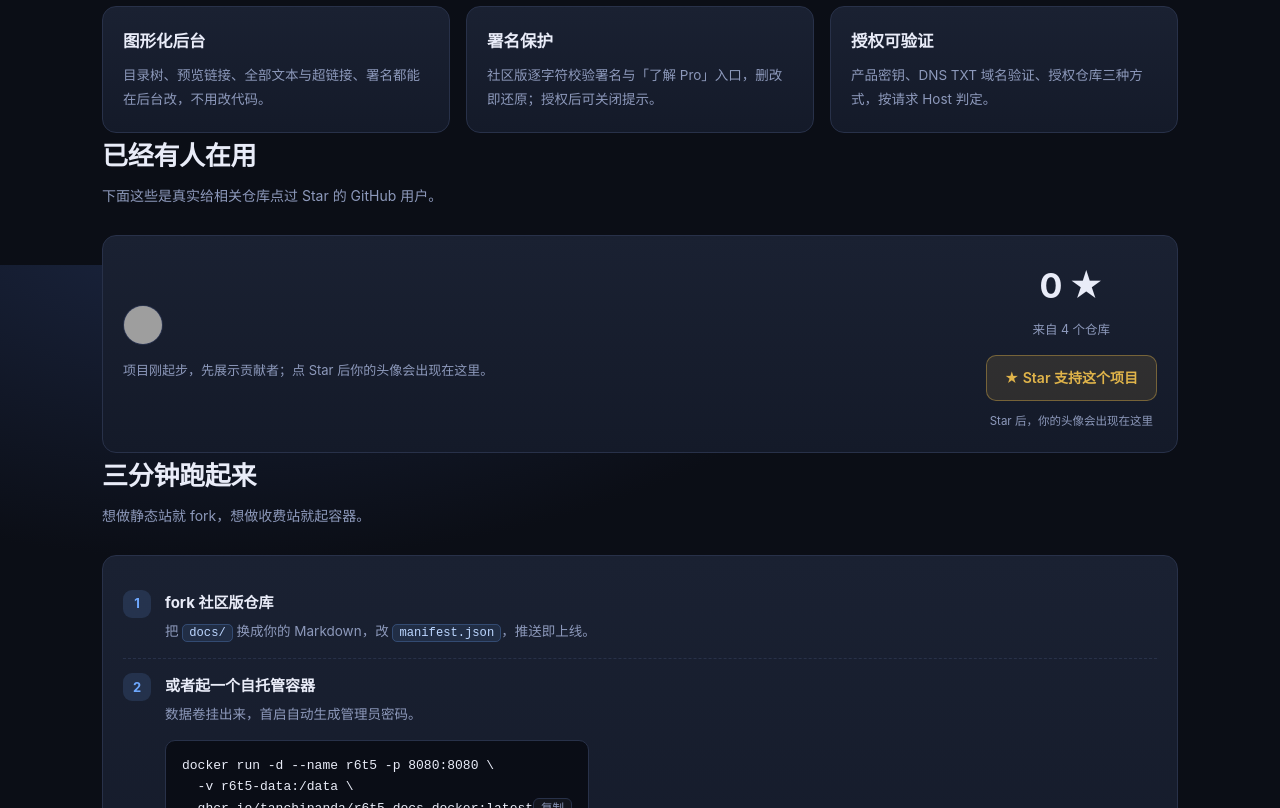
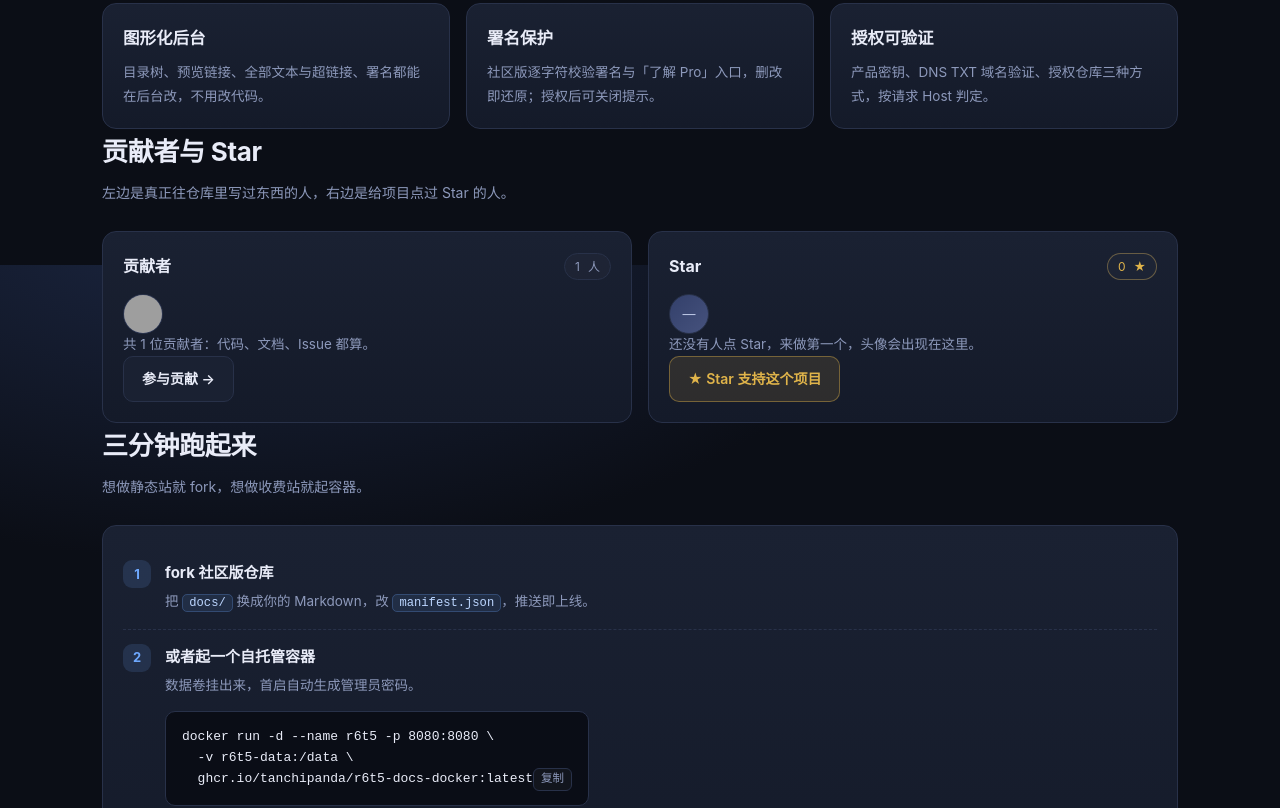
Before and after one commit to TanchiPanda/rtdocs-home, a plain HTML site: page index.html in a window 1280 px wide. Shown: the part 1335-2143 px from the top of the page. Drawn offline with Linux system fonts and the light colour scheme; grey boxes are pictures that could not be loaded.

Commit message:
feat: 首页拆成贡献者墙与 Star 墙
- 左侧贡献者：所有仓库 contributor 去重，最多展示 24 个，多余显示 +N
- 右侧 Star：仅统计真正点过 Star 的用户，空态给「做第一个」文案
- 头像可点进 GitHub 主页，窄屏自动单列

```diff
--- a/assets/site.js
+++ b/assets/site.js
@@ -27,6 +27,23 @@
     if (!items.length) wall.innerHTML = '<div class="av more">暂无</div>';
   }
 
+  function renderWall(id, people, countId) {
+    const box = el(id);
+    if (!box) return;
+    if (!people.length) {
+      box.innerHTML = '<div class="av">—</div>';
+      setText(countId, 0);
+      return;
+    }
+    const show = people.slice(0, 24);
+    box.innerHTML = show.map(u =>
+      '<a class="av" href="https://github.com/' + esc(u.login) + '" target="_blank" rel="noopener" title="' + esc(u.login) + '">'
+      + (u.avatar_url ? '<img src="' + esc(u.avatar_url) + '" alt="' + esc(u.login) + '" loading="lazy">' : esc(u.login.slice(0, 2)))
+      + '</a>').join('')
+      + (people.length > show.length ? '<div class="av more">+' + (people.length - show.length) + '</div>' : '');
+    setText(countId, people.length);
+  }
+
   async function load() {
     let data = null;
     try {
@@ -41,33 +58,33 @@
     const totalForks = data.repos.reduce((s, x) => s + (x.forks || 0), 0);
     setText('statStars', totalStars);
     setText('statForks', totalForks);
-    setText('wallStars', totalStars);
-    setText('repoCount', data.repos.length);
-    setText('starBtnNum', totalStars ? 'Star ' + totalStars : 'Star');
+    setText('starCount', totalStars);
 
-    const seen = new Set();
-    const people = [];
+    // 贡献者墙：所有仓库的 contributor 去重
+    const contributors = [];
+    const cseen = new Set();
+    data.repos.forEach(repo => (repo.contributors || []).forEach(u => {
+      if (!u || !u.login || cseen.has(u.login)) return;
+      cseen.add(u.login);
+      contributors.push(u);
+    }));
+    renderWall('contribWall', contributors, 'contribCount');
+    setText('contribHint', contributors.length
+      ? '共 ' + contributors.length + ' 位贡献者：代码、文档、Issue 都算。'
+      : '还没有记录到贡献者，第一个 PR 等你来。');
+
+    // Star 墙：只放真正 star 过的人
+    const starrers = [];
+    const sseen = new Set();
     data.repos.forEach(repo => (repo.stargazers || []).forEach(u => {
-      if (!u || !u.login || seen.has(u.login)) return;
-      seen.add(u.login);
-      people.push(u);
+      if (!u || !u.login || sseen.has(u.login)) return;
+      sseen.add(u.login);
+      starrers.push(u);
     }));
-    let uniqTotal = seen.size;
-    if (!uniqTotal) {
-      // 还没有 Star 时，展示贡献者头像，页面不至于空着
-      data.repos.forEach(repo => (repo.contributors || []).forEach(u => {
-        if (!u || !u.login || seen.has(u.login)) return;
-        seen.add(u.login);
-        people.push(u);
-      }));
-      uniqTotal = seen.size;
-    }
-    renderAvatars(people, uniqTotal);
-    setText('starHint', uniqTotal
-      ? (data.repos.some(r => (r.stargazers || []).length)
-        ? '共 ' + uniqTotal + ' 位 GitHub 用户点过 Star，鼠标悬停看名字，点开是他们的主页。'
-        : '项目刚起步，先展示贡献者；点 Star 后你的头像会出现在这里。')
-      : '还没有 Star，来做第一个吧。');
+    renderWall('starWall', starrers, 'starCount');
+    setText('starHint', starrers.length
+      ? '共 ' + starrers.length + ' 位 GitHub 用户点过 Star，鼠标悬停看名字，点开是他们的主页。'
+      : '还没有人点 Star，来做第一个，头像会出现在这里。');
 
     if (data.updatedAt) {
       const d = new Date(data.updatedAt);
--- a/assets/style.css
+++ b/assets/style.css
@@ -63,6 +63,14 @@ section{padding:54px 0}
 .edition li{margin:4px 0}
 /* star wall */
 .starwrap{display:flex;align-items:center;gap:26px;flex-wrap:wrap;justify-content:space-between}
+.wallgrid{display:grid;grid-template-columns:1fr 1fr;gap:16px}
+@media (max-width:820px){.wallgrid{grid-template-columns:1fr}}
+.wall{padding:20px}
+.wall-head{display:flex;align-items:center;justify-content:space-between;margin-bottom:14px}
+.wall-head b{font-size:16px}
+.pill{font-size:12px;color:var(--muted);border:1px solid var(--line);border-radius:999px;padding:2px 10px}
+.pill.gold{color:var(--gold);border-color:rgba(214,178,94,.4)}
+.wall-hint{color:var(--muted);font-size:12.5px;margin:14px 0 14px;line-height:1.6}
 .avatars{display:flex;flex-wrap:wrap;gap:9px;max-width:660px}
 .av{width:40px;height:40px;border-radius:50%;border:1px solid var(--line);background:linear-gradient(135deg,#33406b,#46527d);display:flex;align-items:center;justify-content:center;font-size:13px;color:#b9c4e2;overflow:hidden;position:relative}
 .av img{width:100%;height:100%;object-fit:cover;display:block}
--- a/index.html
+++ b/index.html
@@ -112,21 +112,28 @@
 
 <section class="wrap">
   <div class="sec-head">
-    <h2>已经有人在用</h2>
-    <p>下面这些是真实给相关仓库点过 Star 的 GitHub 用户。</p>
+    <h2>贡献者与 Star</h2>
+    <p>左边是真正往仓库里写过东西的人，右边是给项目点过 Star 的人。</p>
   </div>
-  <div class="card starwrap">
-    <div>
-      <div class="avatars" id="avatarWall">
-        <div class="av">…</div>
+  <div class="wallgrid" style="margin-top:18px">
+    <div class="card wall">
+      <div class="wall-head">
+        <b>贡献者</b>
+        <span class="pill"><span id="contribCount">—</span> 人</span>
       </div>
-      <p style="color:var(--muted);font-size:13px;margin:14px 0 0" id="starHint">正在读取 Star 数据…</p>
+      <div class="avatars" id="contribWall"><div class="av">…</div></div>
+      <p class="wall-hint" id="contribHint">正在读取贡献者…</p>
+      <a class="btn ghost" href="https://github.com/TanchiPanda/r6t5-docs-community/issues" target="_blank" rel="noopener">参与贡献 →</a>
     </div>
-    <div style="text-align:center">
-      <div style="font-size:34px;font-weight:700;letter-spacing:-1px"><span id="wallStars">—</span> ★</div>
-      <p style="color:var(--muted);font-size:12.5px;margin:4px 0 14px">来自 <span id="repoCount">4</span> 个仓库</p>
+
+    <div class="card wall">
+      <div class="wall-head">
+        <b>Star</b>
+        <span class="pill gold"><span id="starCount">—</span> ★</span>
+      </div>
+      <div class="avatars" id="starWall"><div class="av">…</div></div>
+      <p class="wall-hint" id="starHint">正在读取 Star 数据…</p>
       <a class="btn gold" href="https://github.com/TanchiPanda/r6t5-docs-community" target="_blank" rel="noopener">★ Star 支持这个项目</a>
-      <p style="color:var(--muted);font-size:11.5px;margin:10px 0 0">Star 后，你的头像会出现在这里</p>
     </div>
   </div>
 </section>
```
